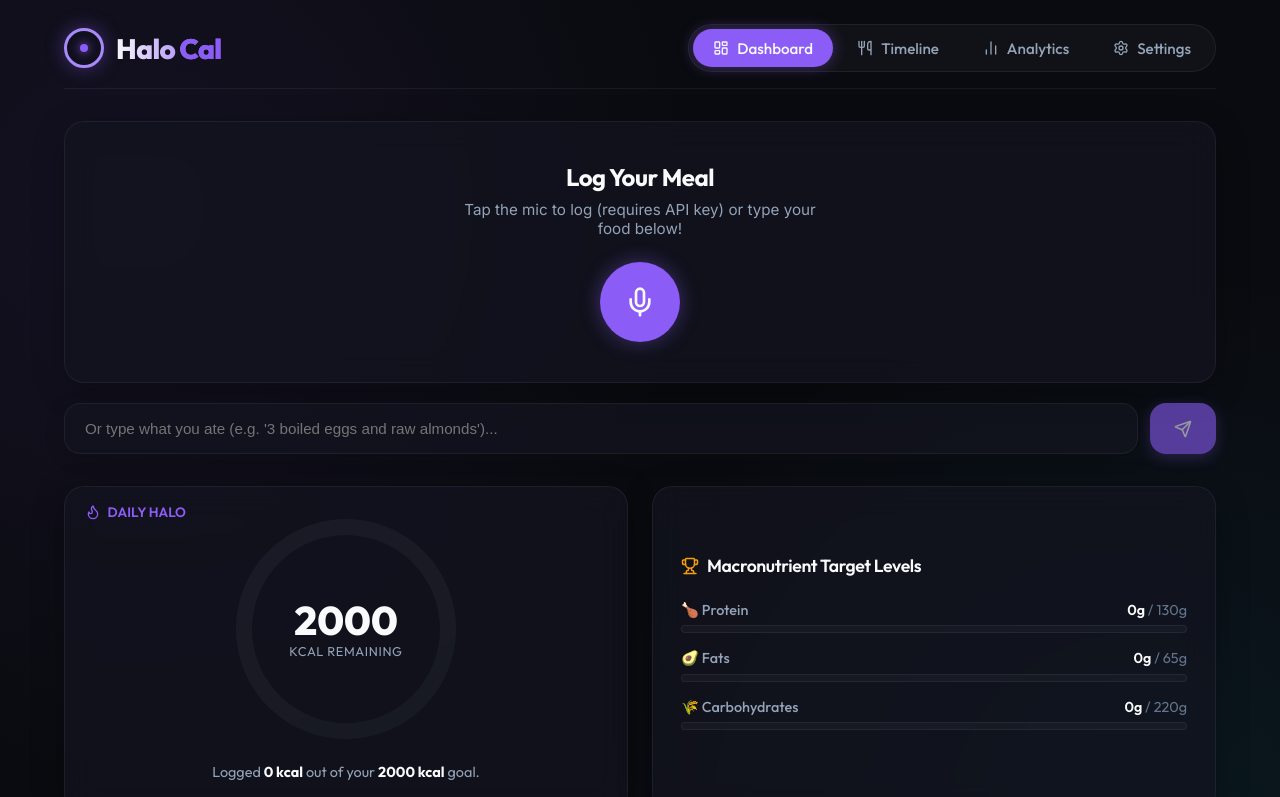
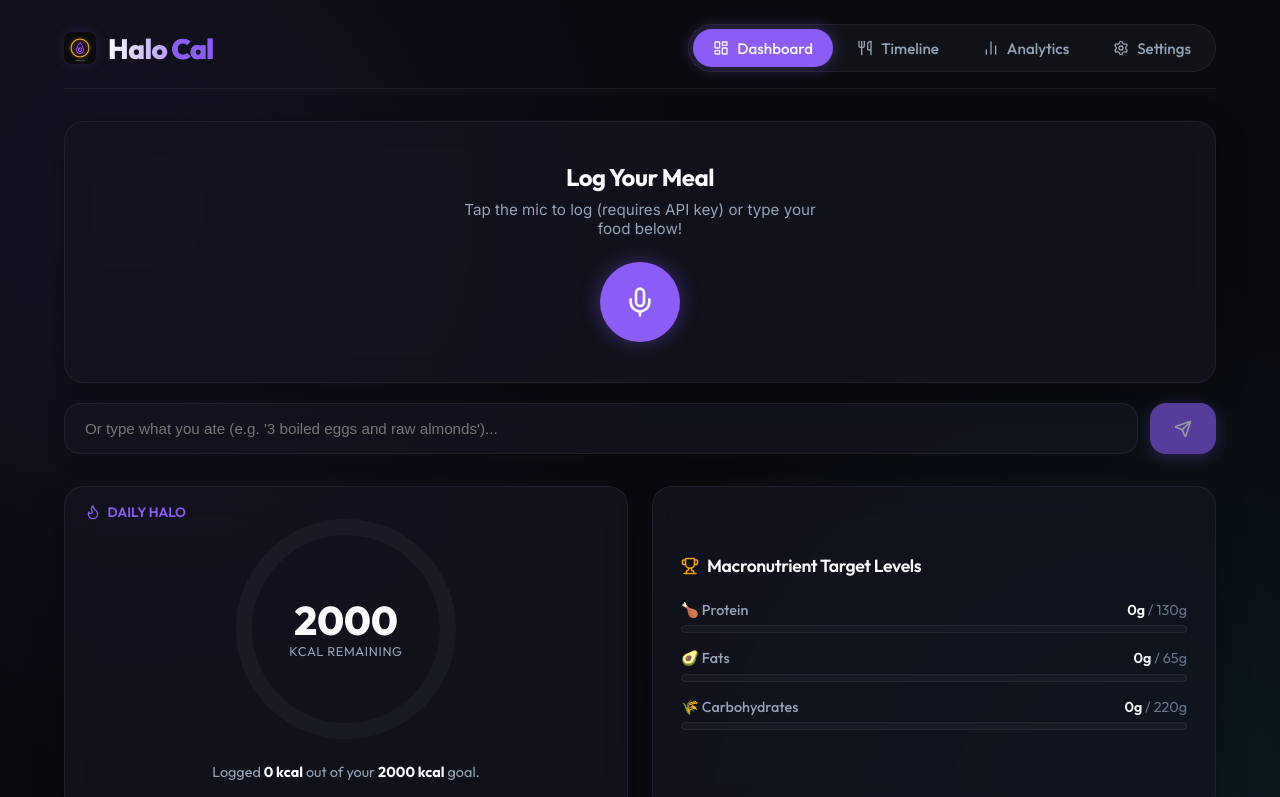
Before and after one commit to bhaskaraanjana/HelloCal, a React (Vite) app: page / in a window 1280 px wide. Shown: the top 797 px of the page. Built offline with nearby package versions, Linux system fonts and the light colour scheme.

Commit message:
feat: display premium food-and-fitness brand logo on loading page and header

```diff
--- a/src/App.tsx
+++ b/src/App.tsx
@@ -174,7 +174,17 @@ export const App: React.FC = () => {
         color: 'var(--text-secondary)',
         fontFamily: 'var(--font-display)'
       }}>
-        <div className="logo-ring" style={{ width: '60px', height: '60px', marginBottom: '1rem' }} />
+        <img
+          src="/favicon.png"
+          alt="HaloCal Logo"
+          style={{
+            width: '64px',
+            height: '64px',
+            borderRadius: '16px',
+            marginBottom: '1rem',
+            boxShadow: '0 0 20px rgba(139, 92, 246, 0.25)'
+          }}
+        />
         <span>Powering HaloCal...</span>
       </div>
     );
@@ -194,15 +204,16 @@ export const App: React.FC = () => {
       {/* 1. Header Layout & Navigation Tabs */}
       <header className="header">
         <div className="logo-container">
-          <div className="logo-ring">
-            <div style={{
-              width: '8px',
-              height: '8px',
-              borderRadius: '50%',
-              backgroundColor: 'var(--accent-purple)',
-              boxShadow: '0 0 10px var(--accent-purple)'
-            }} />
-          </div>
+          <img
+            src="/favicon.png"
+            alt="HaloCal Logo"
+            style={{
+              width: '32px',
+              height: '32px',
+              borderRadius: '8px',
+              boxShadow: '0 0 12px rgba(139, 92, 246, 0.2)'
+            }}
+          />
           <h1 className="logo-text">Halo<span>Cal</span></h1>
         </div>
 
```
